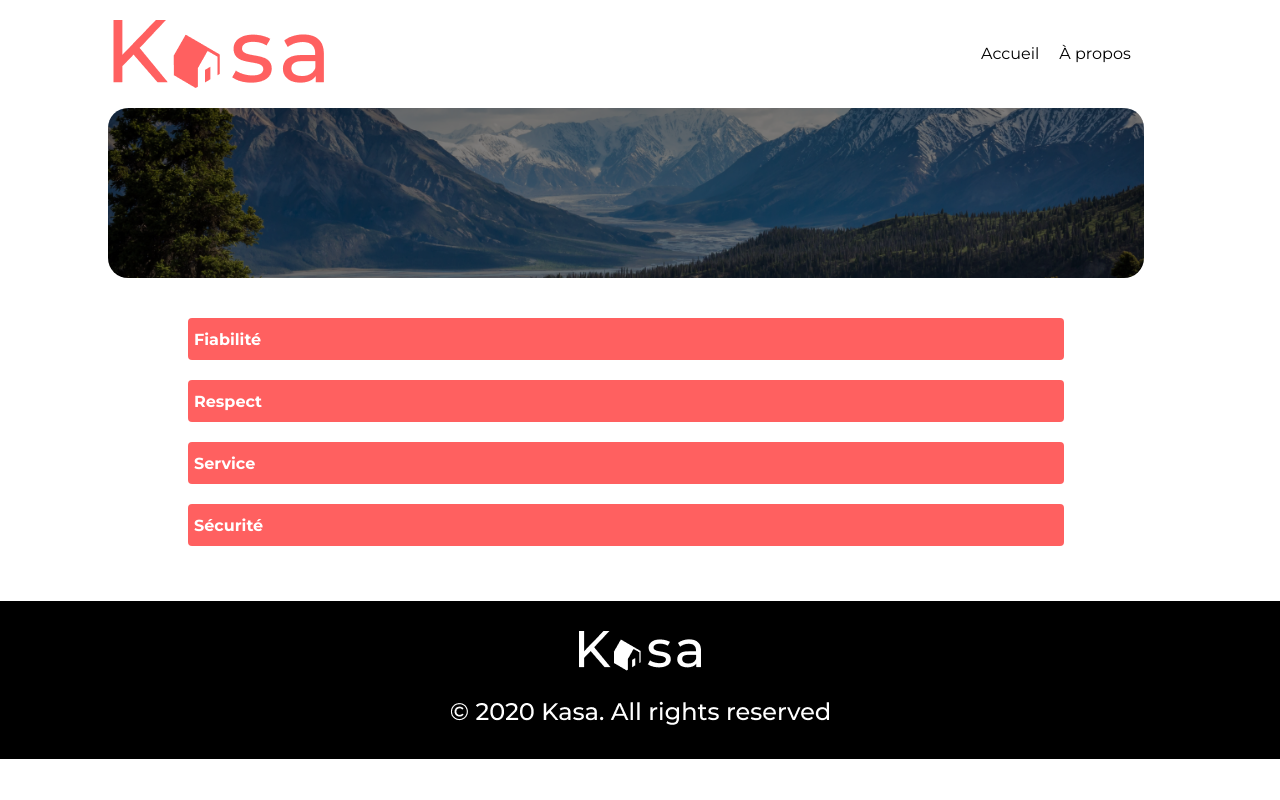
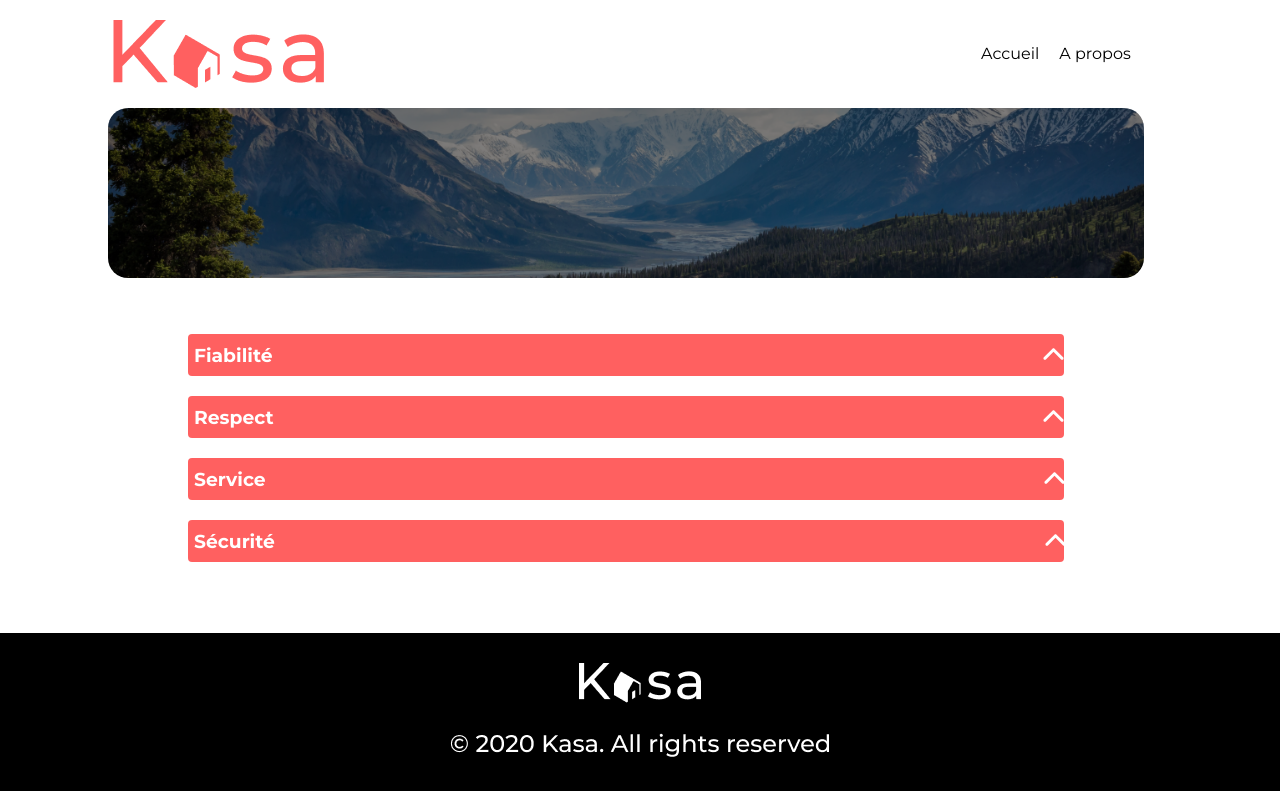
Before and after one commit to D-Fariello/Projet7-OC, a React (Vite) app in the folder Kasa-projet7/: page /Apropos in a window 1280 px wide. Built offline with nearby package versions, Linux system fonts and the light colour scheme.

Commit message:
feat: adding dropdown positioning and transition

```diff
--- a/Kasa-projet7/package.json
+++ b/Kasa-projet7/package.json
@@ -11,6 +11,8 @@
   },
   "dependencies": {
     "@fontsource/montserrat": "^5.0.19",
+    "@fortawesome/free-solid-svg-icons": "^6.6.0",
+    "@fortawesome/react-fontawesome": "^0.2.2",
     "react": "^18.3.1",
     "react-dom": "^18.3.1",
     "react-router-dom": "^6.26.1",
--- a/Kasa-projet7/src/components/Header.jsx
+++ b/Kasa-projet7/src/components/Header.jsx
@@ -18,7 +18,7 @@ const Header = () => {
                     to="/Apropos"
                     className="nav-link"
                 >
-                    À propos
+                    A propos
                 </NavLink>
             </nav>
 
--- a/Kasa-projet7/src/pages/Apropos.jsx
+++ b/Kasa-projet7/src/pages/Apropos.jsx
@@ -1,9 +1,21 @@
-import React from "react";
+import React, { useState } from "react";
 import Header from "../components/Header";
 import Footer from "../components/Footer";
 import IntroCard from "../components/IntroCard";
+import { FontAwesomeIcon } from "@fortawesome/react-fontawesome";
+import { faChevronUp } from "@fortawesome/free-solid-svg-icons";
 
 const Apropos = () => {
+    // Use an object to track the open state of each dropdown
+    const [openDropdowns, setOpenDropdowns] = useState({});
+
+    const toggleDropdown = (index) => {
+      setOpenDropdowns((prevState) => ({
+        ...prevState,
+        [index]: !prevState[index]
+      }));
+    };
+
   return (
     <>
       <Header />
@@ -11,20 +23,57 @@ const Apropos = () => {
         <div className="entry-card-container">
           <IntroCard />
         </div>
-        <div className="a-propos-cards-container">
-          <div className="a-propos-cards">
-            <p>Fiabilité</p>
-          </div>
-          <div className="a-propos-cards">
-            <p>Respect</p>
-          </div>
-          <div className="a-propos-cards">
-            <p>Service</p>
-          </div>
-          <div className="a-propos-cards">
-            <p>Sécurité</p>
-          </div>
-        </div>
+        <ul className="a-propos-cards-container">
+          <li className="a-propos-cards">
+            <h3>Fiabilité </h3>
+            <FontAwesomeIcon
+              icon={faChevronUp}
+              className={`cheveron-up ${openDropdowns[0] ? "open" : ""}`}
+              onClick={() => toggleDropdown(0)}
+            />
+            {openDropdowns[0] && (
+              <div className="dropdown-content">
+                <p>Details about Fiabilité...</p>
+              </div>
+            )}
+          </li>
+          <li className="a-propos-cards">
+            <h3>Respect</h3>
+            <FontAwesomeIcon    icon={faChevronUp}
+              className={`cheveron-up ${openDropdowns[1] ? "open" : ""}`}
+              onClick={() => toggleDropdown(1)}
+            />
+            {openDropdowns[1] && (
+              <div className="dropdown-content">
+                <p>Details about Fiabilité...</p>
+              </div>
+            )}
+          </li>
+          <li className="a-propos-cards">
+            <h3>Service</h3>
+            <FontAwesomeIcon    icon={faChevronUp}
+              className={`cheveron-up-2 ${openDropdowns[2] ? "open" : ""}`}
+              onClick={() => toggleDropdown(2)}
+            />
+            {openDropdowns[2] && (
+              <div className="dropdown-content">
+                <p>Details about Fiabilité...</p>
+              </div>
+            )}
+          </li>
+          <li className="a-propos-cards">
+            <h3>Sécurité</h3>
+            <FontAwesomeIcon    icon={faChevronUp}
+              className={`cheveron-up ${openDropdowns[3] ? "open" : ""}`}
+              onClick={() => toggleDropdown(3)}
+            />
+            {openDropdowns[3] && (
+              <div className="dropdown-content">
+                <p>Details about Fiabilité...</p>
+              </div>
+            )}
+          </li>
+        </ul>
       </main>
 
       <Footer />
--- a/Kasa-projet7/src/style/SASS/apropos.scss
+++ b/Kasa-projet7/src/style/SASS/apropos.scss
@@ -72,6 +72,54 @@ main {
         margin: 10px;
         padding: 6px;
     }
+
+    .cheveron-up {
+        display: flex;
+        flex-direction: row;
+        justify-content: flex-end;
+        align-items: center;
+        margin-left: 89%;
+        font-size: 23px;
+        transition: transform 0.3s linear;
+        transform-origin:  50% 50%;
+    }
+
+    .cheveron-up.open {
+        transform: rotate(-180deg);
+    }
+
+    .cheveron-up-2 {
+        display: flex;
+        flex-direction: row;
+        justify-content: flex-end;
+        align-items: center;
+        margin-left: 90%;
+        font-size: 23px;
+        transition: transform 0.3s linear;
+        transform-origin:  50% 50%;
+    }
+    .cheveron-up-2.open {
+        transform: rotate(-180deg);
+    }
+
+    .dropdown-content {
+        display: block;
+        position: relative;
+        align-items: center;
+        background-color: #F6F6F6;
+        color: black;
+        width: 75%;
+        border-radius: 4px;
+        height: 30px;
+        margin: 10px;
+        padding: 6px;
+
+        p {
+            font-size: 10px;
+            font-weight: 100;
+        }
+    }
+
 }
 
 }
```
Also changed, not shown: 1 other file (tests, documents, lock files or other folders).
